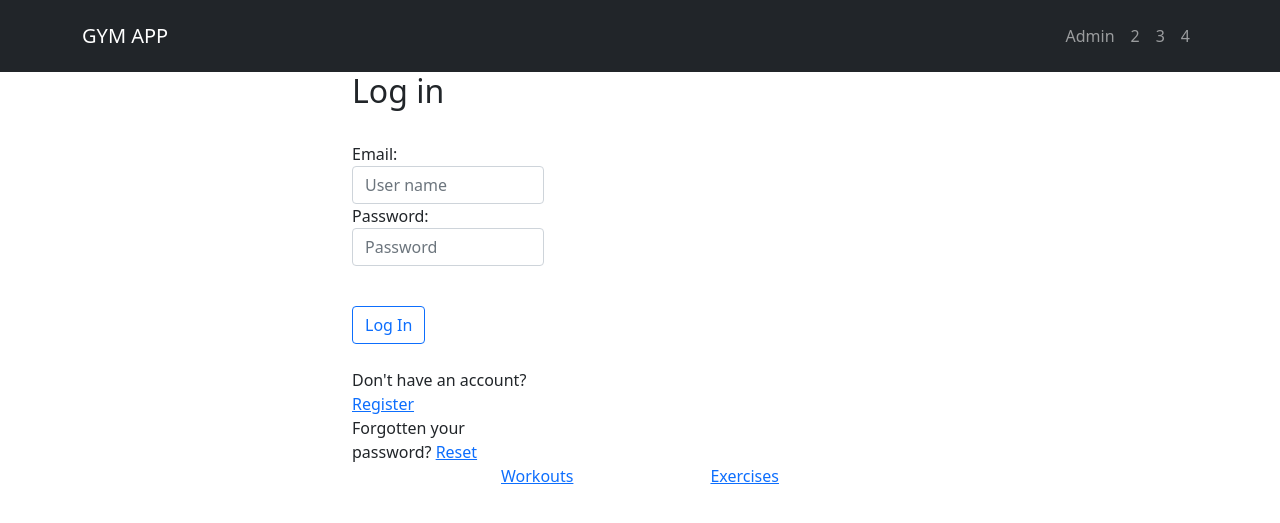
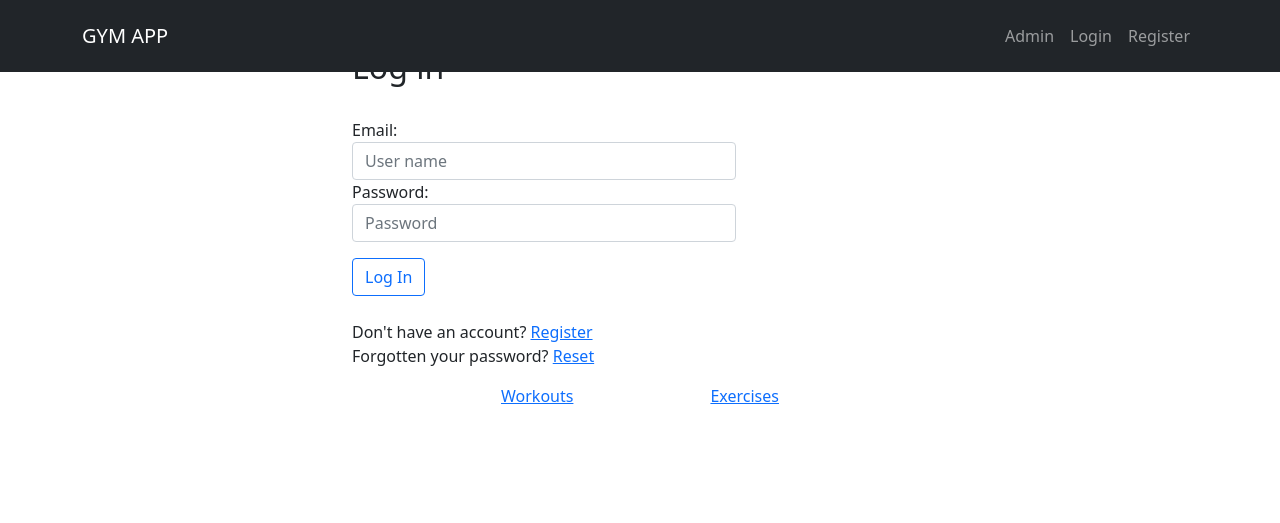
Before and after one commit to charliewhu/Dj_Gym, a Django app: page /login/ in a window 1280 px wide. Shown: the top 523 px of the page. Run offline with Django 3.2, Linux system fonts and the light colour scheme.

Commit message:
added user to Workout and login/logout in navbar

```diff
--- a/accounts/forms.py
+++ b/accounts/forms.py
@@ -8,6 +8,20 @@ class RegistrationForm(UserCreationForm):
     class Meta:
         model = User
         fields = ("email", "password1", "password2")
+
+    email = forms.CharField(max_length=254,
+                               widget=forms.TextInput({
+                                   'class': 'form-control mb-2',
+                                   'placeholder': 'User name'}))
+    password1 = forms.CharField(label=_("Password"),
+                               widget=forms.PasswordInput({
+                                   'class': 'form-control mb-2',
+                                   'placeholder': 'Password'}))
+
+    password2 = forms.CharField(label=_("Please Re-Enter Password"),
+                               widget=forms.PasswordInput({
+                                   'class': 'form-control mb-2',
+                                   'placeholder': 'Re-Enter Password'}))
 
 
 class BootstrapAuthenticationForm(AuthenticationForm):
--- a/accounts/views.py
+++ b/accounts/views.py
@@ -1,5 +1,6 @@
 from accounts.forms import RegistrationForm
 from datetime import datetime
+from django.urls import reverse
 from django.shortcuts import render, redirect
 from django.contrib.auth import  logout
 from django.contrib import messages
@@ -13,8 +14,8 @@ def register(request):
         if form.is_valid():
             user = form.save()
             username = form.cleaned_data.get('username')
-            messages.success(request, 'Account created for ' + username )
-            return redirect('login')
+            messages.success(request, f'Account created for {username}')
+            return redirect('accounts:login')
 
     context={
         'form':form,
--- a/routines/forms.py
+++ b/routines/forms.py
@@ -6,7 +6,7 @@ from .models import Workout, WorkoutItem, Exercise
 class WorkoutForm(forms.ModelForm):
     class Meta:
         model   = Workout
-        fields  = '__all__'
+        fields  = ['name', 'date']
         widgets = {
             'date': widgets.DateInput(attrs={'type': 'date'})
         }
--- a/routines/models.py
+++ b/routines/models.py
@@ -26,6 +26,7 @@ class CycleType(models.Model):
 class Workout(models.Model):
     # routine_week    = models.ForeignKey(RoutineWeek, on_delete=models.CASCADE)
     # number          = models.PositiveIntegerField()
+    user            = models.ForeignKey(User, on_delete=models.CASCADE, null=True)
     name            = models.CharField(max_length=40, null=True)
     date            = models.DateField(null=True)
     date_created    = models.DateField(auto_now_add=True, null=True)
--- a/routines/urls.py
+++ b/routines/urls.py
@@ -4,7 +4,7 @@ from django.conf.urls.static import static
 from . import views
 
 
-app_name = 'accounts'
+app_name = 'routines'
 
 urlpatterns = [
 
--- a/templates/accounts/login.html
+++ b/templates/accounts/login.html
@@ -1,6 +1,5 @@
 {% extends "base.html" %} {% block content %}
 
-<br />
 <div class="col-md-offset-2 col-md-4">
   <h2>{{ title }}</h2>
 </div>
@@ -8,10 +7,9 @@
 <br />
 
 <div class="form-group">
-  <div class="col-md-offset-2 col-md-4">
+  <div class="col-md-offset-2 col-md-8">
     <form method="post">
       <div class="mb-3">{% csrf_token %} {{ form }}</div>
-      <br />
       <button type="submit" class="btn btn-outline-primary">Log In</button>
     </form>
   </div>
@@ -19,13 +17,13 @@
 
 <br />
 <div class="form-group">
-  <div class="col-md-offset-2 col-md-4">
+  <div>
     Don't have an account?
     <a href="{% url 'accounts:register' %}" class="ml-2">Register</a>
   </div>
 </div>
 <div class="form-group">
-  <div class="col-md-offset-2 col-md-4">
+  <div>
     Forgotten your password?
     <a href="{% url 'accounts:reset_password' %}" class="ml-2">Reset</a>
   </div>
--- a/templates/accounts/loginpartial.html
+++ b/templates/accounts/loginpartial.html
@@ -1,24 +1,24 @@
 {% if user.is_authenticated %}
 
-<form id="logoutForm" action="/logout/" method="post" class="navbar-right">
+
+<li class="nav-item">
+  <form id="logoutForm" action="{% url 'accounts:logout' %}" method="post">
   {% csrf_token %}
-  <ul class="nav navbar-nav navbar-right">
-    <li><span class="navbar-brand">Hello {{ user.username }}!</span></li>
-    <li>
-      <a href="javascript:document.getElementById('logoutForm').submit()"
-        >Log off</a
-      >
-    </li>
-  </ul>
-</form>
+    <a class="nav-link" href="javascript:document.getElementById('logoutForm').submit()">
+      Log out
+    </a>
+  </form>
+</li>
 
 {% else %}
 
-<ul class="nav navbar-nav navbar-right">
-  <li>
-    <a href="{% url 'login' %}">Login</a>
-    <a href="{% url 'register' %}">Register</a>
-  </li>
-</ul>
+
+<li class="nav-item">
+  <a class="nav-link" href="{% url 'accounts:login' %}">Login</a>
+</li>
+
+<li class="nav-item">
+  <a class="nav-link" href="{% url 'accounts:register' %}">Register</a>
+</li>
 
 {% endif %}
--- a/templates/accounts/register.html
+++ b/templates/accounts/register.html
@@ -1,6 +1,6 @@
 {% extends "base.html" %} {% block content %}
 
-<section class="container mt-5">
+
 
 
 <div class="col-md-offset-4 col-md-4 mb-3">
@@ -8,7 +8,7 @@
 </div>
 
 <div class="form-group mb-3">
-  <div class="col-md-offset-4 col-md-4">
+  <div class="col-md-offset-2 col-md-8">
     <form method="post" class="">
       <div class="mb-3 form-control">{% csrf_token %} {{ form }}</div>
       <button type="submit" class="btn btn-outline-primary">Register</button>
@@ -24,6 +24,6 @@
 </div>
 
 
-</section>
+
 
 {% endblock content %}
--- a/templates/base.html
+++ b/templates/base.html
@@ -23,6 +23,22 @@
 
 {% include 'navbar.html' %}
 
+{% if messages %}
+
+<div class="container">
+  <ul class="messages">
+      {% for msg in messages %}
+      <li>
+          <div class="alert alert-{{msg.level_tag}}" role="alert">
+          {{msg.message}}
+          </div>
+      </li>
+      {% endfor %}
+  </ul>
+</div>
+{% endif %}
+
+
 
 <div class="container mt-5" style="max-width:600px">
   {% block content %}{% endblock content %}
--- a/templates/footer.html
+++ b/templates/footer.html
@@ -1,5 +1,5 @@
 
-<div class="container d-flex justify-content-evenly">
+<div class="container mt-3 d-flex justify-content-evenly">
   <a href="{% url 'routines:workout_list' %}">Workouts</a>
   <a href="{% url 'routines:exercise_list' %}">Exercises</a>
 </div>
--- a/templates/navbar.html
+++ b/templates/navbar.html
@@ -1,6 +1,6 @@
 
 
-<nav class="navbar navbar-expand-lg fixed-top bg-dark navbar-dark py-3">
+<nav class="navbar navbar-expand-sm fixed-top bg-dark navbar-dark py-3">
   <div class="container">
     <a href="{% url 'home' %}" class="navbar-brand text-decoration-none">
       GYM APP
@@ -14,17 +14,13 @@
         <li class="nav-item">
           <a href="{% url 'admin:index' %}" class="nav-link">Admin</a>
         </li>
-        <li class="nav-item">
-          <a href="#" class="nav-link">2</a>
-        </li>
-        <li class="nav-item">
-          <a href="#" class="nav-link">3</a>
-        </li>
-        <li class="nav-item">
-          <a href="#" class="nav-link">4</a>
-        </li>
+
+        {% include 'accounts/loginpartial.html' %}
 
       </ul>
+
+
+
     </div>
   </div>
 </nav>
```
Also changed, not shown: routines/views.py (+12 -1 lines), templates/routines/workout_list.html (+5 -3 lines), web_project/settings.py (+22 -8 lines), routines/migrations/0011_workout_user.py (added), 1 other file.
